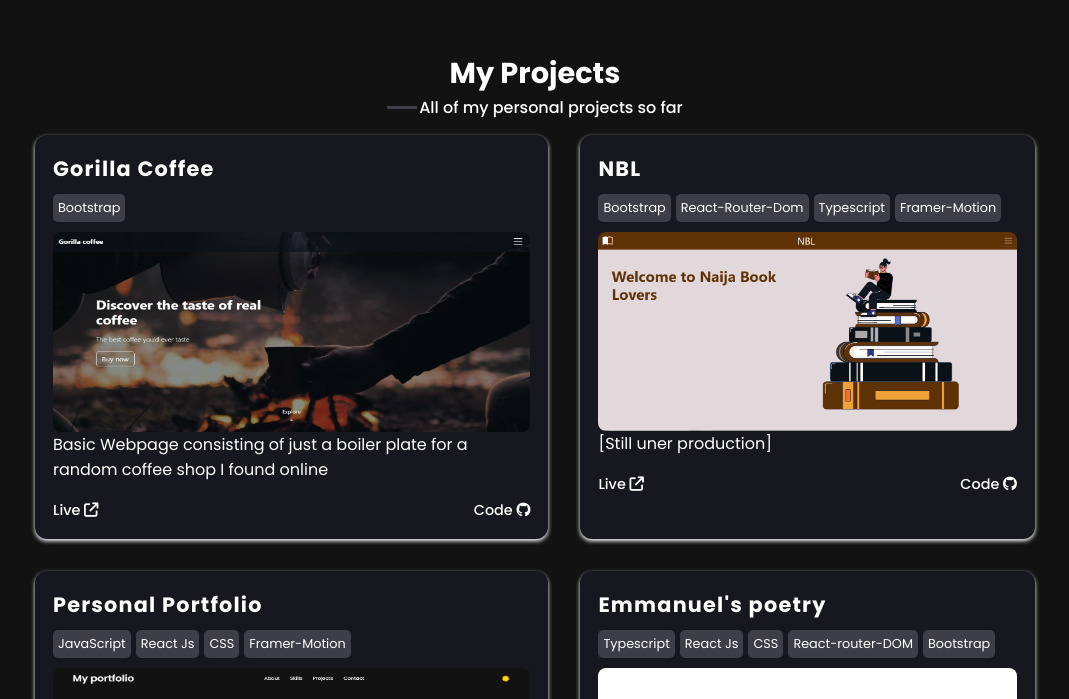
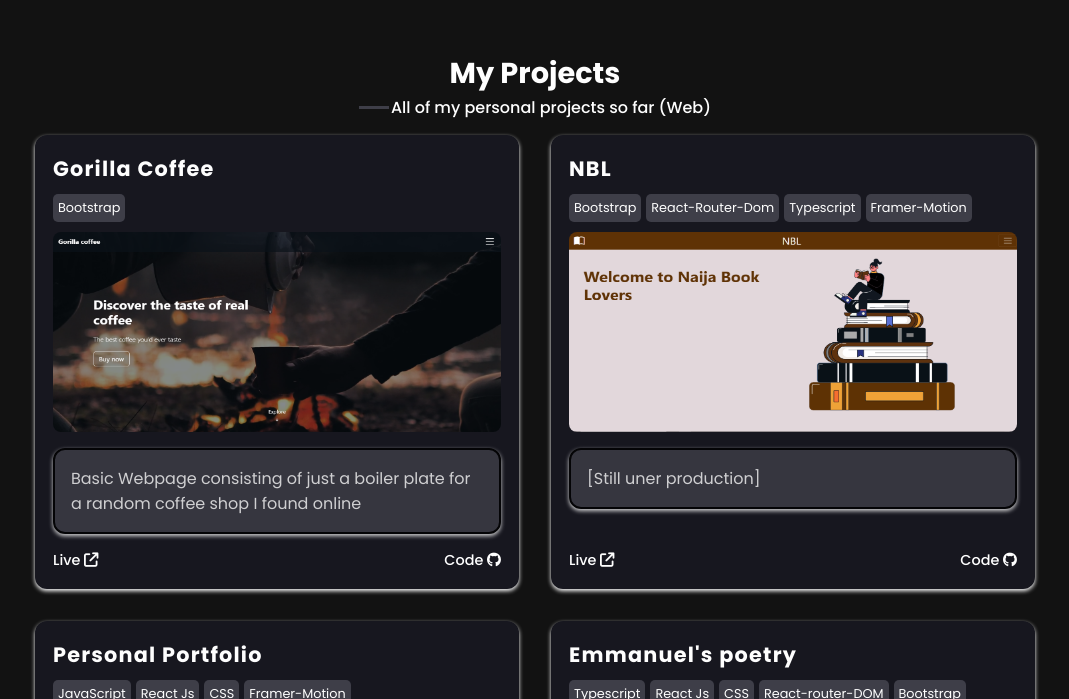
Before and after one commit to emmanw3l/personal-portfolio, a React (Vite) app: page / in a window 1280 px wide. Shown: the part 2101-2800 px from the top of the page, without its empty margins (105-1174 px from the left). Built offline with nearby package versions, Linux system fonts and the light colour scheme.

Commit message:
minor alterations

```diff
--- a/src/components/Projects/ProjectCard.jsx
+++ b/src/components/Projects/ProjectCard.jsx
@@ -96,7 +96,7 @@ export default function ProjectCard({
         transition={{ duration: 0.3 }}
       />
 
-      <p>{details}</p>
+      <p className="details">{details}</p>
 
       {/* <div className="linkss">
         {liveLink && (
--- a/src/components/Projects/Projects.css
+++ b/src/components/Projects/Projects.css
@@ -5,6 +5,8 @@
   border-radius: 12px;
   padding: 1rem;
   box-shadow: 0 2px 10px rgba(0, 0, 0, 0.1);
+  display: flex;
+  flex-direction: column;
 }
 
 .project-image {
@@ -14,7 +16,17 @@
   display: block;
 }
 
-
+.details{
+    border: 2px solid black;
+    max-height: fit-content;
+    border-radius: 12px;
+    padding: 1rem;
+    margin-top: 1rem;
+    margin-bottom: 1rem;
+    box-shadow: var(--box-shadow-1);
+    background-color: var(--color-primary-100);
+    opacity: 0.8;
+}
 
 
 .project-cards{
@@ -22,7 +34,8 @@
     grid-template-columns: repeat(auto-fit, minmax(400px, auto));
     gap: 2rem;
     max-width: 1000px;
-    margin: auto
+    margin: auto;
+    margin-bottom: 3rem;
 }
 .project-card{
     position: relative;
@@ -49,7 +62,7 @@
     font-size: .8rem;
 }
 .project-icons{
-    margin-top: 18px;
+    margin-top: auto;
     /* position: absolute; */
     /* bottom: 20px; */
     display: flex;
@@ -112,3 +125,6 @@ body.dark .tool-card{
 body.dark .project-info p, body.dark .project-icons i{
     color: var(--text-color-light);
 }
+body.dark .details{
+    background-color: var(--color-primary-300-a);
+}
--- a/src/components/Projects/Projects.jsx
+++ b/src/components/Projects/Projects.jsx
@@ -9,7 +9,7 @@ export default function Projects() {
       <section className="projects-info">
         <div className="header">
           <h2>My Projects</h2>
-          <p><div className="header-bar"></div>All of my personal projects so far</p>
+          <p><div className="header-bar"></div>All of my personal projects so far (Web)</p>
         </div>
         <div className="project-cards">
           {projectInfo.map((info, i) => {
@@ -21,6 +21,10 @@ export default function Projects() {
             );
           })}
         </div>
+        {/* <div className="header">
+          <h2>My Data analysis Projects</h2>
+          <p><div className="header-bar"></div>All of my personal projects so far </p>
+        </div> */}
       </section>
     </main>
   );
--- a/src/helper/projects.js
+++ b/src/helper/projects.js
@@ -34,7 +34,7 @@ export const projectInfo = [
     image:"/images/image-not-found.png",
     details:
     "A collection of poems I've written over the years",
-    liveLink: "",
+    liveLink: "#",
     githubLink: "https://github.com/emmanw3l/poetry.git",
   },
   {
@@ -45,6 +45,27 @@ export const projectInfo = [
     "A basic boiler plate for a restaurant with toggleable light and dark mode. Nothing fancy",
     liveLink:"https://food-pi-woad.vercel.app/",
     githubLink:"https://github.com/emmanw3l/food.git"
+  },
+  {
+    name: "Kingly Delight",
+    tools:["Javascript", "Bootstrap CSS", "Framer-motion"],
+    image: "/images/kingly.png",
+    details:
+    [
+      "Collaboration project between myself and someone else.",
+    "Kingly delights is a site that deals with selling of all sorts of pastries, parfaits, cakes and many more!! "
+    ],
+
+    liveLink:"https://kinglydelights.com/",
+    githubLink:"#"
+  },
+  {
+    name:"Task Manager",
+    tools:["Typescript", "Bootstrap", "Vanilla Js"],
+    image:"/images/task.png",
+    details:"A simple landing page with a task adding and deleting function.",
+    liveLink:"https://task-manager-wine-omega.vercel.app/",
+    githubLink:"httpsx://github.com/emmanw3l/task-manager-.git"
   }
 
 ];
```
Also changed, not shown: public/images/kingly.png (added), public/images/task.png (added).
